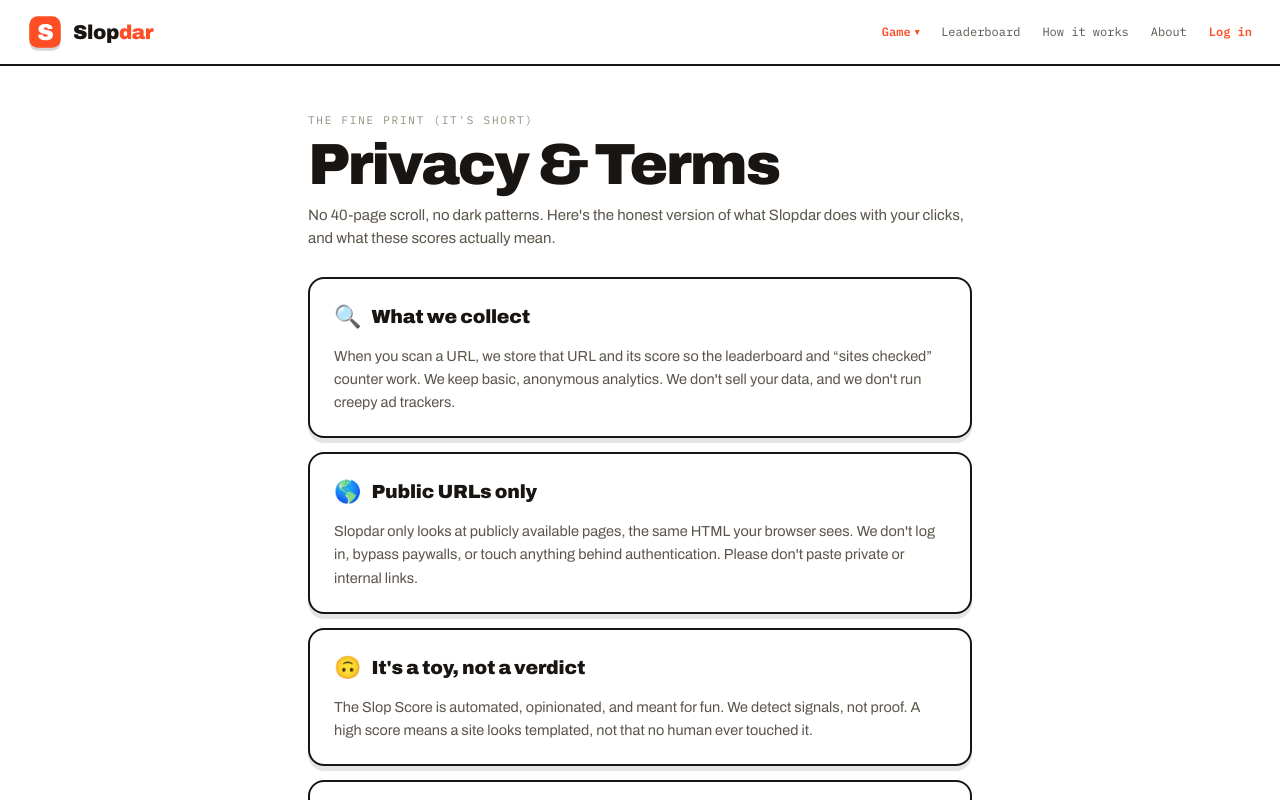
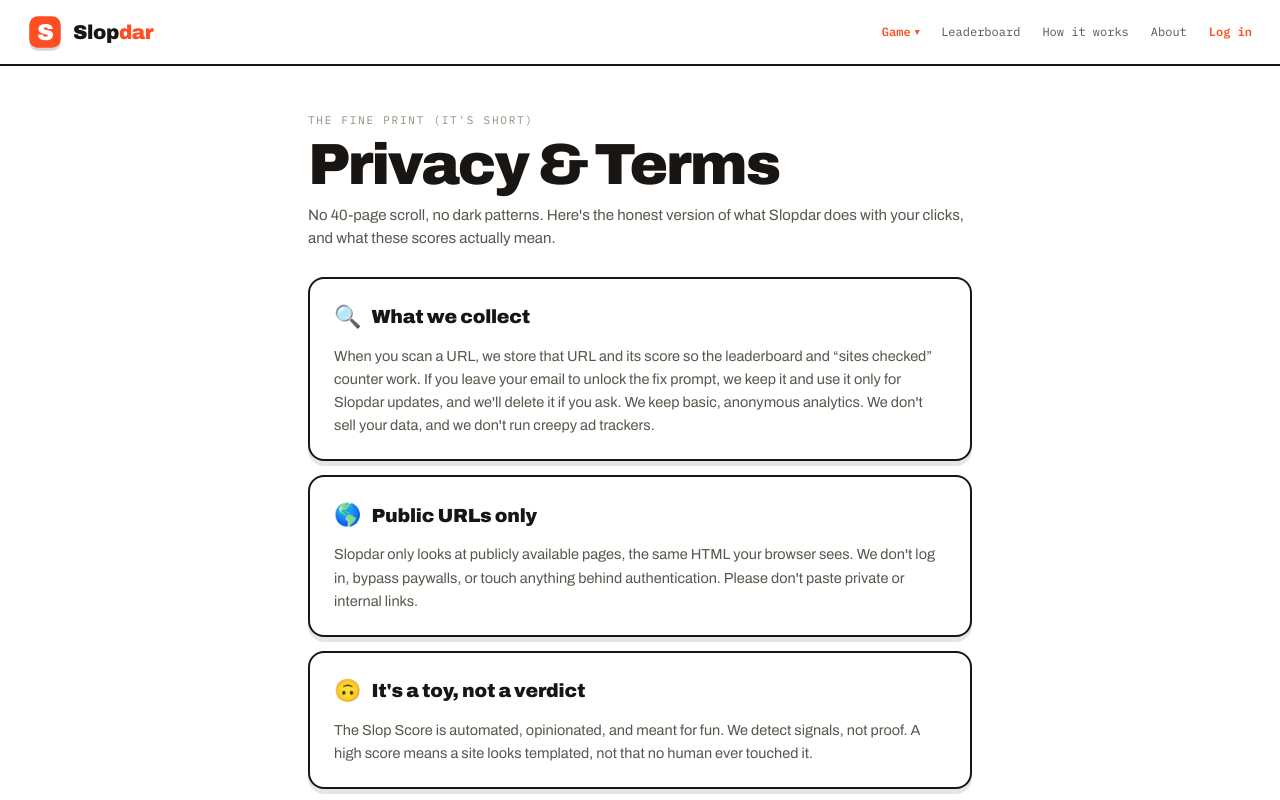
Before and after one commit to mukund1158/slopdar, a Next.js app: page /privacy in a window 1280 px wide. Shown: the top 800 px of the page. Built offline with nearby package versions, Linux system fonts and the light colour scheme; no server answers.

Commit message:
Feat: open source FAQ, llms note, privacy email line
How-it-works gains a FAQ entry pointing at the public scanner code, llms.txt tells AI crawlers the repo is MIT, and the privacy page now covers the emails collected by the fix-prompt gate.

```diff
--- a/src/app/how-it-works/page.tsx
+++ b/src/app/how-it-works/page.tsx
@@ -39,6 +39,7 @@ const FAQ = [
   { q: "Is the score actually accurate?", a: "It's directional, not gospel. We detect known tells and weight them, so a high score means a site looks templated, not that no human touched it. Treat it as a vibe check with footnotes." },
   { q: "Can it tell exactly which AI tool built a site?", a: "Sometimes. Builders like v0, Lovable and Bolt leave recognisable fingerprints in the markup. When we spot one we name it in the receipts; when we don't, we score on the other tells instead." },
   { q: "My hand-coded site scored high. Why?", a: "Probably because you use a popular stack (Next.js, Tailwind, lucide) or a few common layout patterns. Those are slop signals on average, even when a real person made deliberate choices. It's a roast, not a court ruling." },
+  { q: "Can I see exactly how the scoring works?", a: "Yes. Slopdar is open source, so every signal, weight and fingerprint is public at github.com/mukund1158/slopdar. If you think a rule is unfair, read it, argue with it, or send a pull request." },
   { q: "Do you store the sites I scan?", a: "We keep the URL and its score to power the leaderboard and the counter. We only look at public pages, never anything behind a login." },
   { q: "Is this serious or a joke?", a: "Both. The detection is real, the tone is not. It's built to be fun and shareable first. Please don't fire anyone over a number from a site called Slopdar." },
 ];
--- a/src/app/llms.txt/route.ts
+++ b/src/app/llms.txt/route.ts
@@ -28,6 +28,7 @@ export async function GET() {
 
 - You paste a website URL. Slopdar fetches the public HTML, runs ~50 detection checks, takes a screenshot, and returns a Slop Score (0-100) with the evidence ("the receipts").
 - Higher score = more AI / vibe-coding tells found. It is meant to be fun and shareable, not a definitive verdict.
+- Slopdar is open source (MIT). The full scanner, every signal and weight, is at https://github.com/mukund1158/slopdar
 
 ## The score tiers
 
@@ -59,7 +60,7 @@ Slopdar detects signals, not proof. A high score means a site looks templated, n
 - ${base}/guide/what-is-ai-slop : what "AI slop" means, where the term came from, and how to spot it
 - ${base}/guide/what-is-vibe-coding : what "vibe coding" means, its origin, and how to spot a vibe-coded site
 - ${base}/guide/detect-v0-lovable-bolt-websites : the exact fingerprints v0, Lovable, Bolt, Base44 and Replit leave in a page's source
-- ${base}/about : how it works and FAQ
+- ${base}/how-it-works : how the scoring works, tiers, and FAQ
 - ${base}/r/<domain> : the result page for a scanned site (example: ${base}/r/example.com)
 - ${base}/sitemap.xml : all scanned-site pages
 
--- a/src/app/privacy/page.tsx
+++ b/src/app/privacy/page.tsx
@@ -13,7 +13,7 @@ export const metadata: Metadata = {
 };
 
 const SECTIONS: [string, string, string][] = [
-  ["🔍", "What we collect", "When you scan a URL, we store that URL and its score so the leaderboard and “sites checked” counter work. We keep basic, anonymous analytics. We don't sell your data, and we don't run creepy ad trackers."],
+  ["🔍", "What we collect", "When you scan a URL, we store that URL and its score so the leaderboard and “sites checked” counter work. If you leave your email to unlock the fix prompt, we keep it and use it only for Slopdar updates, and we'll delete it if you ask. We keep basic, anonymous analytics. We don't sell your data, and we don't run creepy ad trackers."],
   ["🌎", "Public URLs only", "Slopdar only looks at publicly available pages, the same HTML your browser sees. We don't log in, bypass paywalls, or touch anything behind authentication. Please don't paste private or internal links."],
   ["🙃", "It's a toy, not a verdict", "The Slop Score is automated, opinionated, and meant for fun. We detect signals, not proof. A high score means a site looks templated, not that no human ever touched it."],
   ["🧹", "Get yourself removed", "Own a site on the leaderboard and want off? Email support@slopdar.com and we'll pull it. By scanning a site you confirm you're cool with its public score appearing here."],
```
